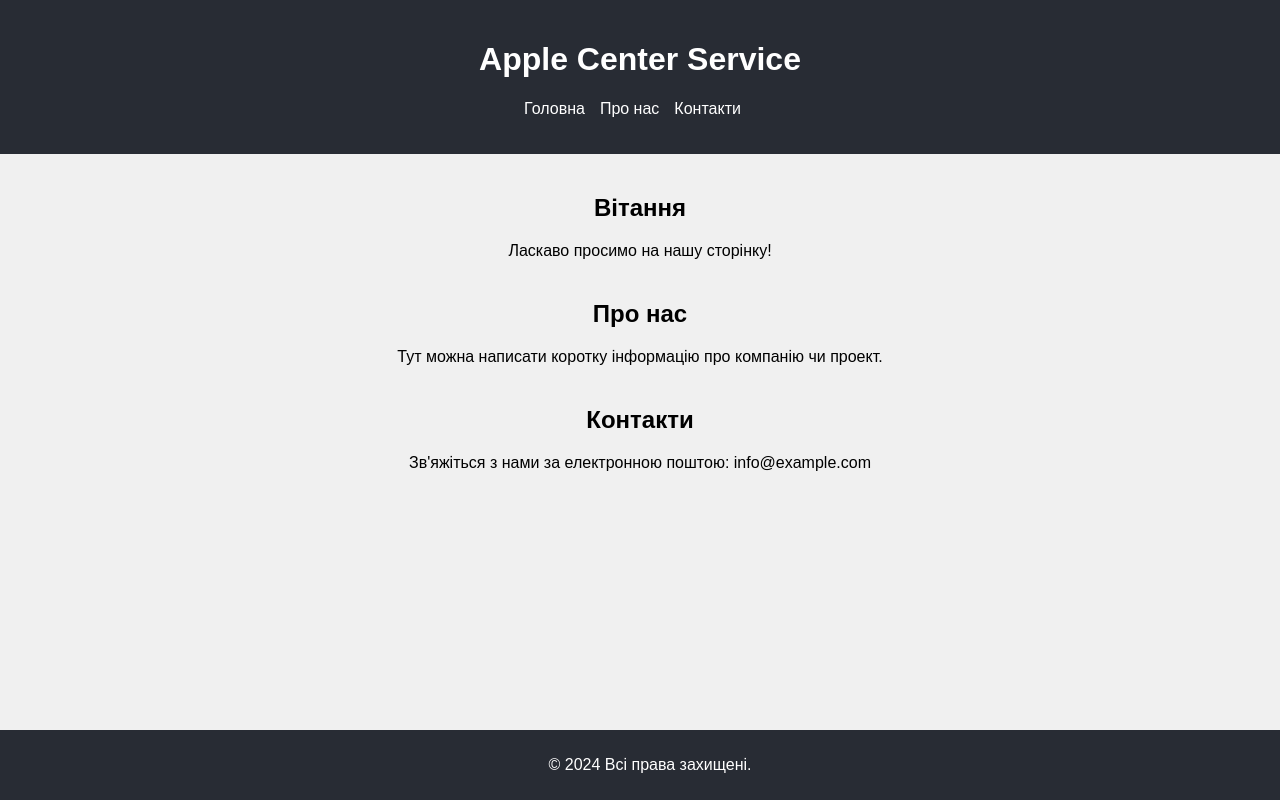
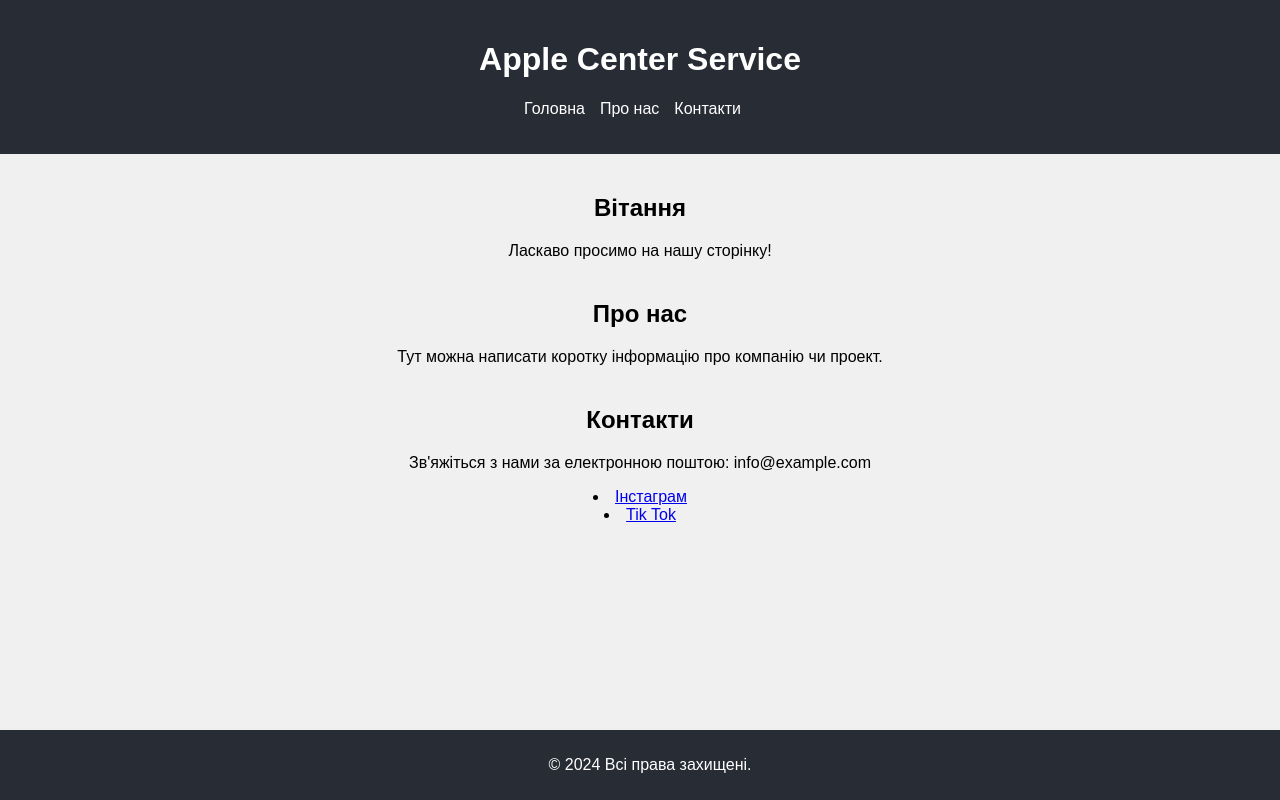
Before and after one commit to tkachenkoandrusha/web-proj, a React (Create React App) app: page / in a window 1280 px wide. Built offline with nearby package versions, Linux system fonts and the light colour scheme.

Commit message:
Видалено favicon та оновлено index.html і App.js

```diff
--- a/public/index.html
+++ b/public/index.html
@@ -24,7 +24,7 @@
       work correctly both with client-side routing and a non-root public URL.
       Learn how to configure a non-root public URL by running `npm run build`.
     -->
-    <title>React App</title>
+    <title>Apple Center</title>
   </head>
   <body>
     <noscript>You need to enable JavaScript to run this app.</noscript>
--- a/src/App.js
+++ b/src/App.js
@@ -26,6 +26,8 @@
         <section id="contact">
           <h2>Контакти</h2>
           <p>Зв'яжіться з нами за електронною поштою: info@example.com</p>
+          <li><a href="#instagram">Інстаграм</a></li>
+          <li><a href="#tiktok">Tik Tok</a></li>
         </section>
       </main>
       <footer>
```
Also changed, not shown: 1 other file (tests, documents, lock files or other folders).
